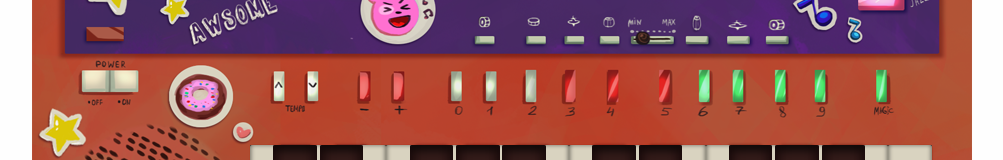
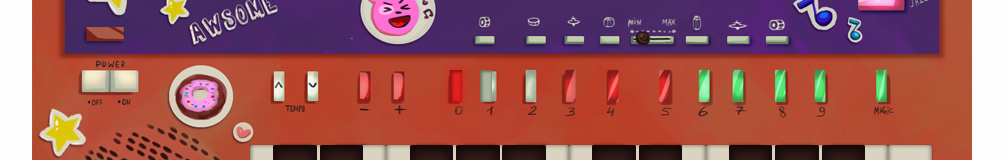
Before and after one commit to AlsonVamp/simple-piano, an Angular app: page / in a window 1280 px wide. Shown: the part 121-281 px from the top of the page, without its empty margins (138-1141 px from the left). Built offline with nearby package versions, Linux system fonts and the light colour scheme; no server answers.

Commit message:
Add instrument selection buttons

```diff
--- a/src/app/keyboard-layout/keyboard-layout.component.html
+++ b/src/app/keyboard-layout/keyboard-layout.component.html
@@ -1,4 +1,10 @@
 <div class="keyboard-image">
+  <div class="instrument-selector">
+    <div class="dash-button" (click)="onInstrumentChange(0)" [ngClass]="{'red-button': instrumentNum==0}">
+    </div>
+    <div class="dash-button" (click)="onInstrumentChange(1)" [ngClass]="{'red-button': instrumentNum==1}">
+    </div>
+  </div>
   <div class="keyboard-wrapper">
     <div class="keyboard">
       <div *ngFor="let item of selectedInstrument" key [keyboardCode]="item.code" [soundSource]="item.src" (pressed)="item.pressed=$event"
--- a/src/app/keyboard-layout/keyboard-layout.component.scss
+++ b/src/app/keyboard-layout/keyboard-layout.component.scss
@@ -6,6 +6,24 @@
     height: 234px;
     background-color: #74261d;
     box-shadow:inset 0px 62px 133px 6px rgba(0, 0, 0, 0.7);
+}
+.instrument-selector {
+    position: absolute;
+    top: 191px;
+    left: 420px;
+}
+.dash-button{
+    cursor: pointer;
+    display: inline-block;
+    width: 12px;
+    height: 32px;
+    margin-right: 18px;
+    background-color:#aab69d;
+    box-shadow:inset 1px 1px 3px 1px rgba(0, 0, 0, 0.4);
+}
+.red-button {
+    background-color: #e11f1d;
+    box-shadow: 0px 0px 6px 3px rgba(255, 0, 0, 0.3), inset 1px 1px 3px 1px rgba(0, 0, 0, 0.4);
 }
 .keyboard-wrapper{
     position: absolute;
--- a/src/app/keyboard-layout/keyboard-layout.component.ts
+++ b/src/app/keyboard-layout/keyboard-layout.component.ts
@@ -69,12 +69,16 @@ export class KeyboardLayoutComponent implements OnInit {
     { note: "B3", src: "assets/sounds/cello/spic_A2_v2_RR1.mp3", code: null, type: "white", pressed: false, rate: 1.116 },
     { note: "C4", src: "assets/sounds/cello/spic_A2_v2_RR1.mp3", code: null, type: "white", pressed: false, rate: 1.185 }
   ];
+  instruments: NoteDescription[][] = [this.pianoMapping, this.celloMapping]
+  instrumentNum: number = 0;
   selectedInstrument: NoteDescription[];
   constructor() { }
 
   ngOnInit() {
-    this.selectedInstrument = this.celloMapping
+    this.selectedInstrument = this.instruments[this.instrumentNum];
   }
-  public onPress(event) {
+  public onInstrumentChange(num) {
+    this.instrumentNum = num;
+    this.selectedInstrument = this.instruments[this.instrumentNum];
   }
 }
```
